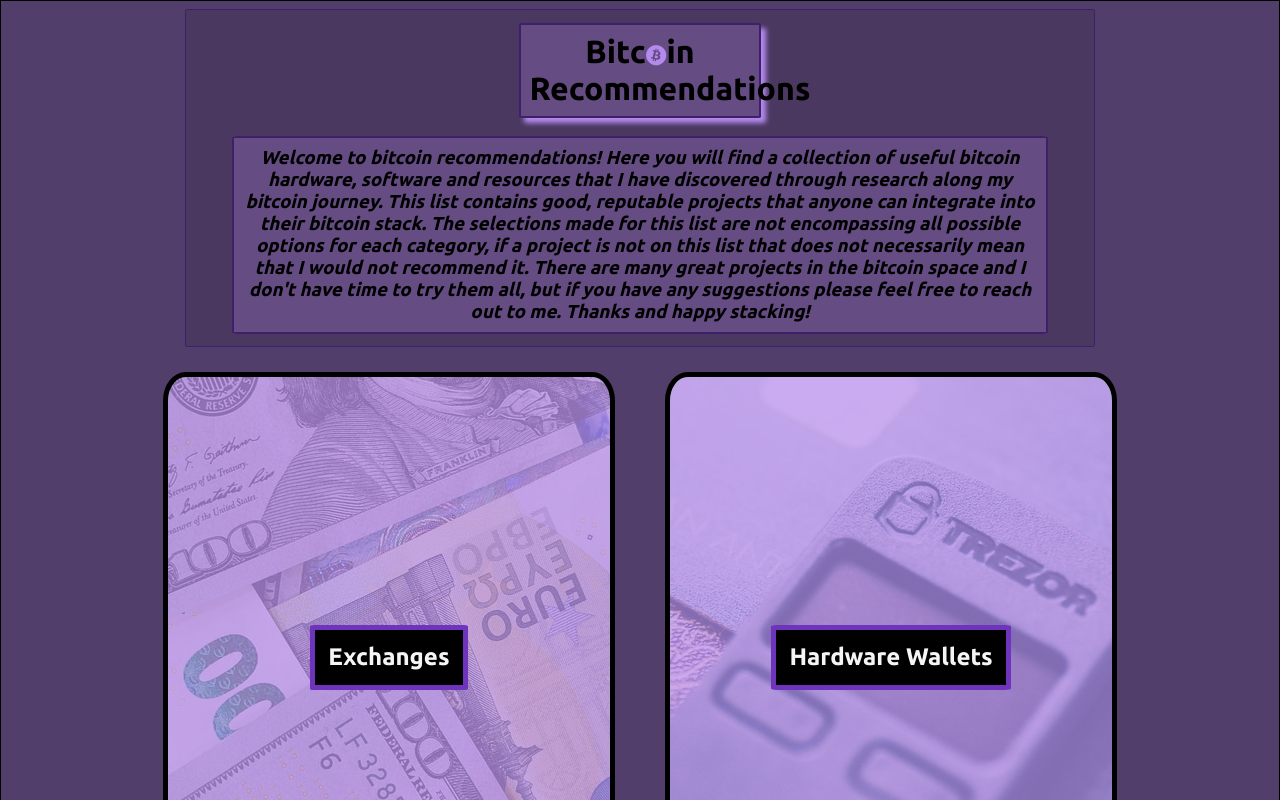
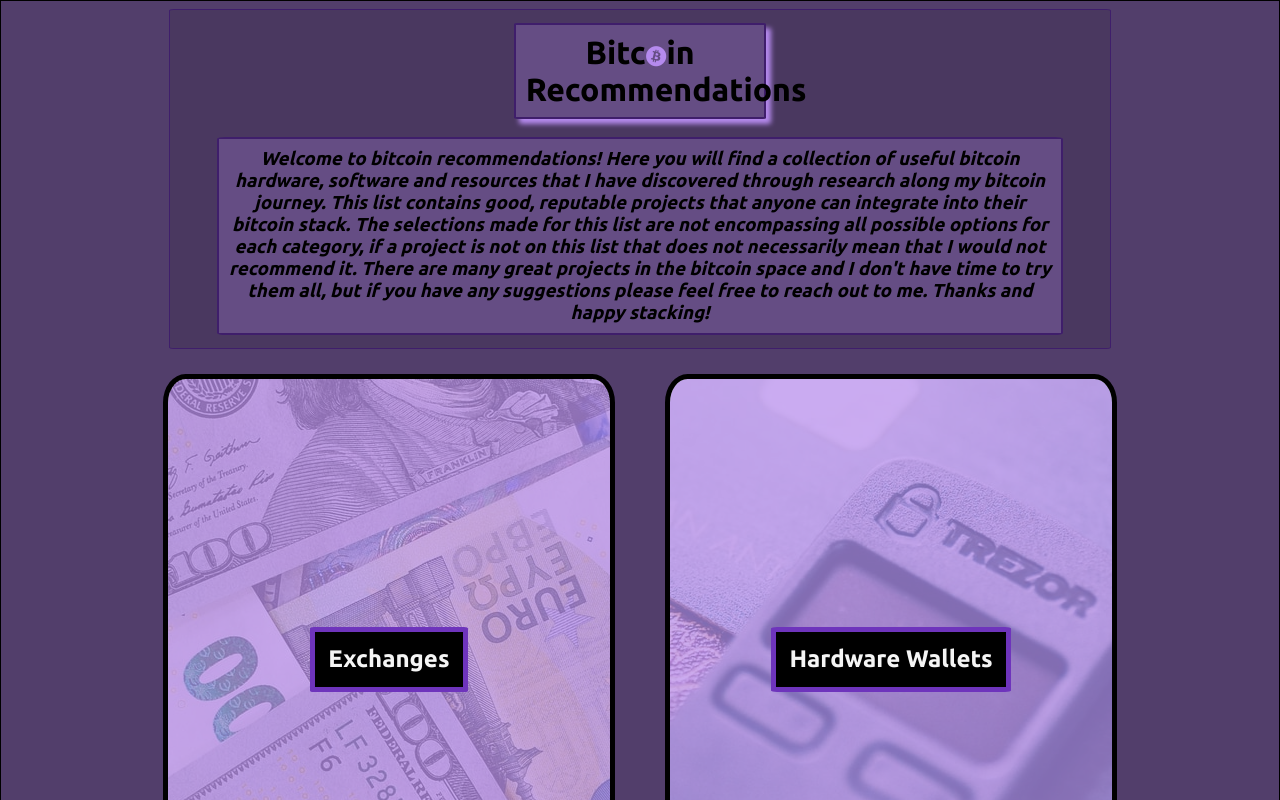
Before and after one commit to secondl1ght-projects/bitcoinrecommend, a React (Create React App) app: page / in a window 1280 px wide. Shown: the top 800 px of the page. Built offline with nearby package versions, Linux system fonts and the light colour scheme.

Commit message:
Width adjustment on header div

```diff
--- a/public/index.css
+++ b/public/index.css
@@ -20,7 +20,7 @@
 #header {
   border: 1px solid #3F1E6B;
   background-color: rgba(0, 0, 0, 0.1);
-  width: 70%;
+  width: 72.5%;
   margin: 0 auto;
   padding: 1%;
   border-radius: 0.5%;
```
